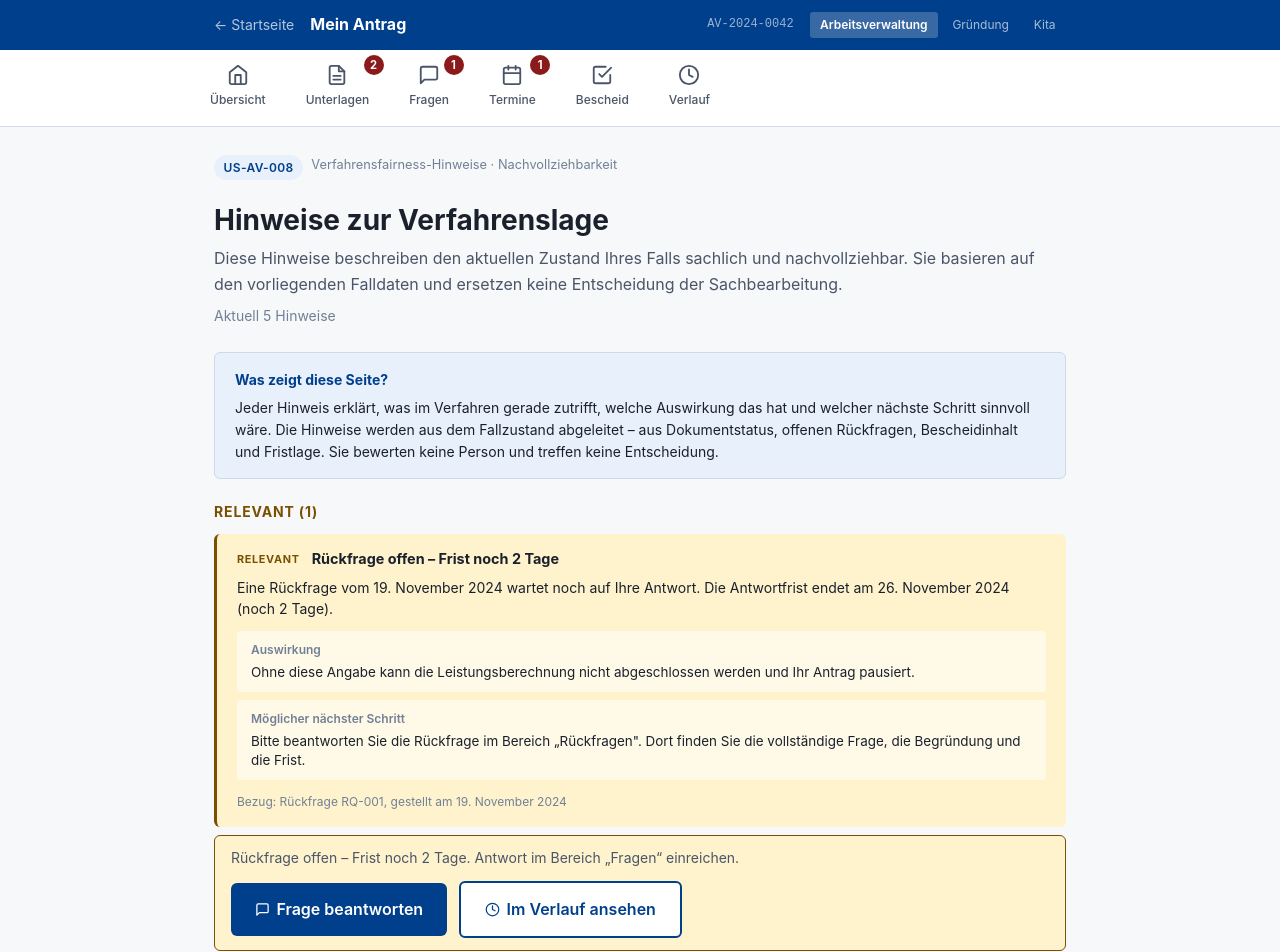
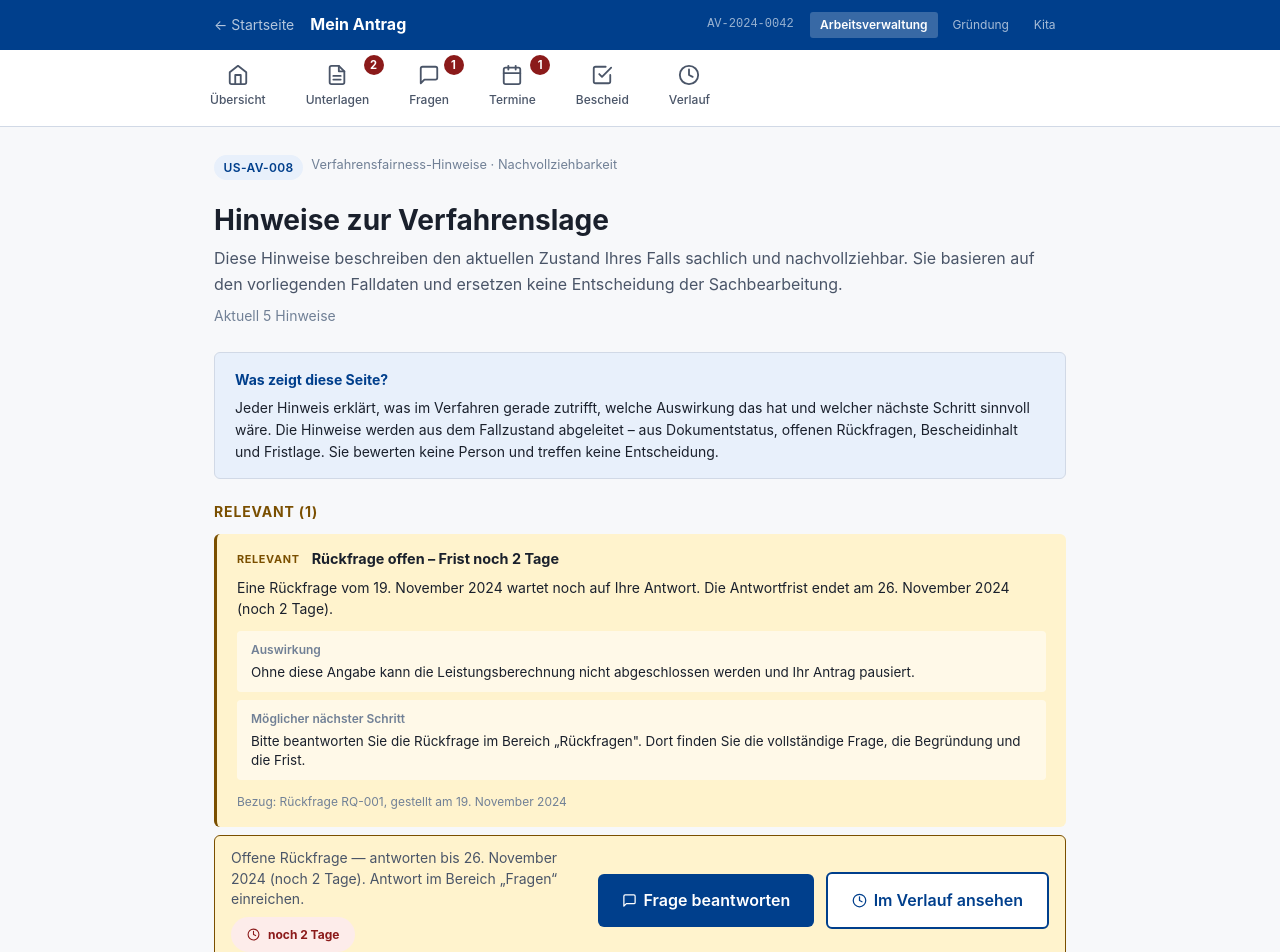
Before and after one commit to d0npedro/open-state, a Next.js app in the folder demo/: page /fall/hinweise in a window 1280 px wide. Shown: the top 952 px of the page. Built offline with nearby package versions, Linux system fonts and the light colour scheme.

Commit message:
feat(av): Hinweise RQ-Countdown-Chip am CTA (Q-214)
Fairness-RQ-CTA zeigt Resttage-Chip ggue. FIKTIVES_HEUTE und Tiefenlink
#rq-RQ-001 (Paritaet Widerspruch Q-205); E2E US-AV-004/008.

```diff
--- a/demo/app/fall/hinweise/page.tsx
+++ b/demo/app/fall/hinweise/page.tsx
@@ -71,17 +71,47 @@ function ctaWrapStyle(prioritaet: FairnessSignal['prioritaet']): CSSProperties {
 function SignalCta({ signal, fall }: { signal: FairnessSignal; fall: Fall }) {
   const verlaufZiel = fairnessSignalVerlaufZiel(signal, fall);
 
+  // Offene Rückfrage mit Frist (Q-214: Countdown-Chip Parität Widerspruch Q-205)
   if (signal.typ === 'RUECKFRAGE_OFFEN_FRIST_RELEVANT') {
+    const rq =
+      fall.rueckfragen.find(r => !r.beantwortet && signal.id.includes(r.id)) ??
+      fall.rueckfragen.find(r => !r.beantwortet);
+    const resttage =
+      rq?.fristDatum != null
+        ? berechneFristTage(rq.fristDatum, FIKTIVES_HEUTE)
+        : null;
+    const restLabel = resttage !== null ? fristRestLabel(resttage) : null;
+    const kritisch = resttage !== null && resttage <= 5;
+    const chipClass =
+      resttage !== null && (resttage < 0 || kritisch)
+        ? 'status-chip-danger'
+        : 'status-chip-warning';
+    const rqHref = rq ? `/fall/rueckfragen#rq-${rq.id}` : '/fall/rueckfragen';
+
     return (
       <div style={ctaWrapStyle(signal.prioritaet)} data-testid="hinweise-rq-cta-wrap">
+        <div style={{ flex: 1, minWidth: '12rem' }}>
           <p
             style={{ margin: 0, fontSize: '0.875rem', lineHeight: 1.45 }}
             data-testid="hinweise-rq-cta-hint"
           >
-          {signal.titel.includes('Frist')
+            {restLabel && rq
+              ? `Offene Rückfrage — antworten bis ${rq.frist} (${restLabel}). Antwort im Bereich „Fragen“ einreichen.`
+              : signal.titel.includes('Frist')
                 ? `${signal.titel}. Antwort im Bereich „Fragen“ einreichen.`
                 : 'Offene Rückfrage mit nahender Antwortfrist. Antwort im Bereich „Fragen“ einreichen.'}
           </p>
+          {restLabel && resttage !== null && (
+            <span
+              className={`status-chip ${chipClass}`}
+              style={{ marginTop: '0.5rem', fontSize: '0.75rem', display: 'inline-flex' }}
+              data-testid={`hinweise-rq-countdown-${signal.id}`}
+            >
+              <Icon name="clock" size={13} />
+              {restLabel}
+            </span>
+          )}
+        </div>
         <div
           style={{
             display: 'flex',
@@ -92,7 +122,7 @@ function SignalCta({ signal, fall }: { signal: FairnessSignal; fall: Fall }) {
           }}
         >
           <Link
-            href="/fall/rueckfragen"
+            href={rqHref}
             className="btn btn-primary"
             style={{ display: 'inline-flex', alignItems: 'center', gap: '0.4rem', flexShrink: 0 }}
             data-testid="hinweise-rq-cta"
```
Also changed, not shown: 3 other files (tests, documents, lock files or other folders). Lines whose indentation alone changed are shown as unchanged.
